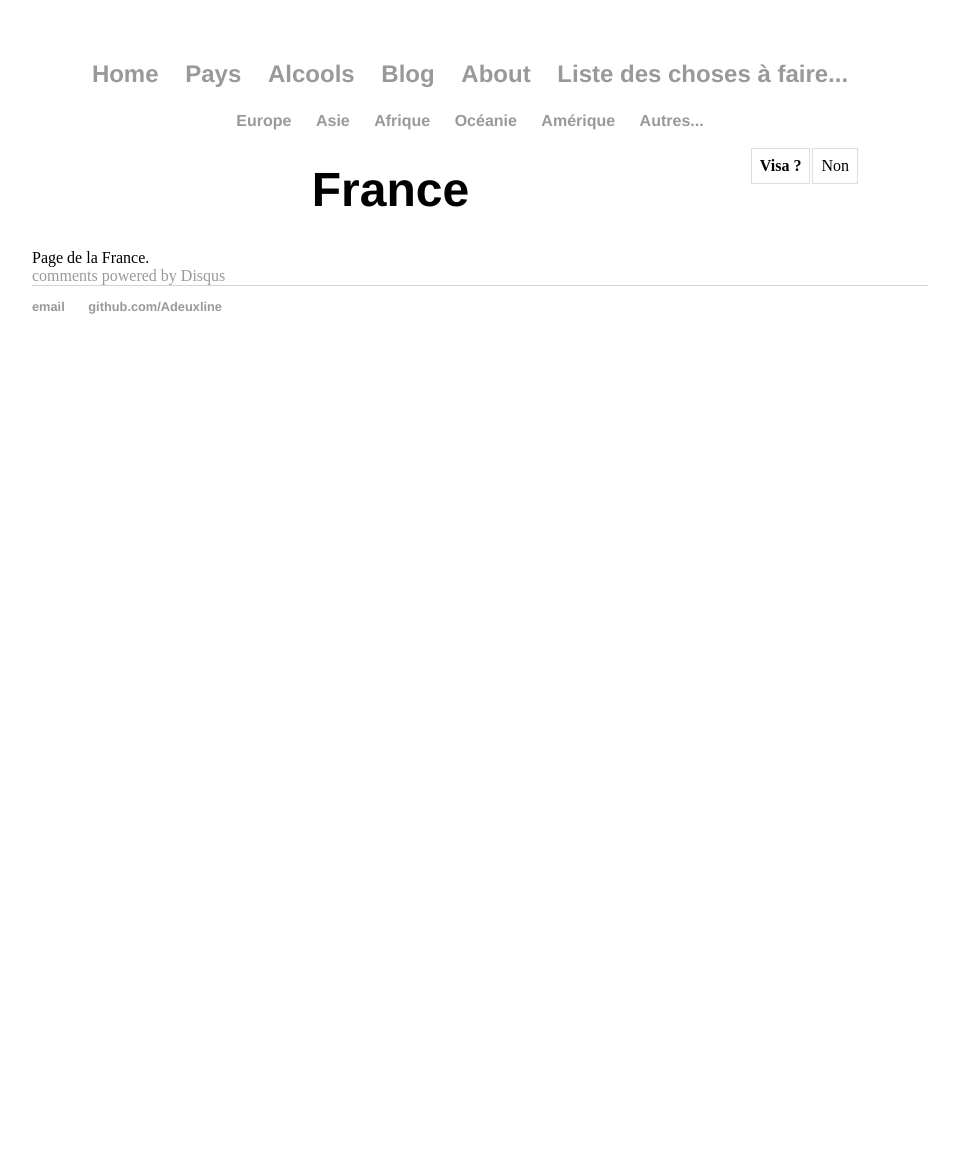
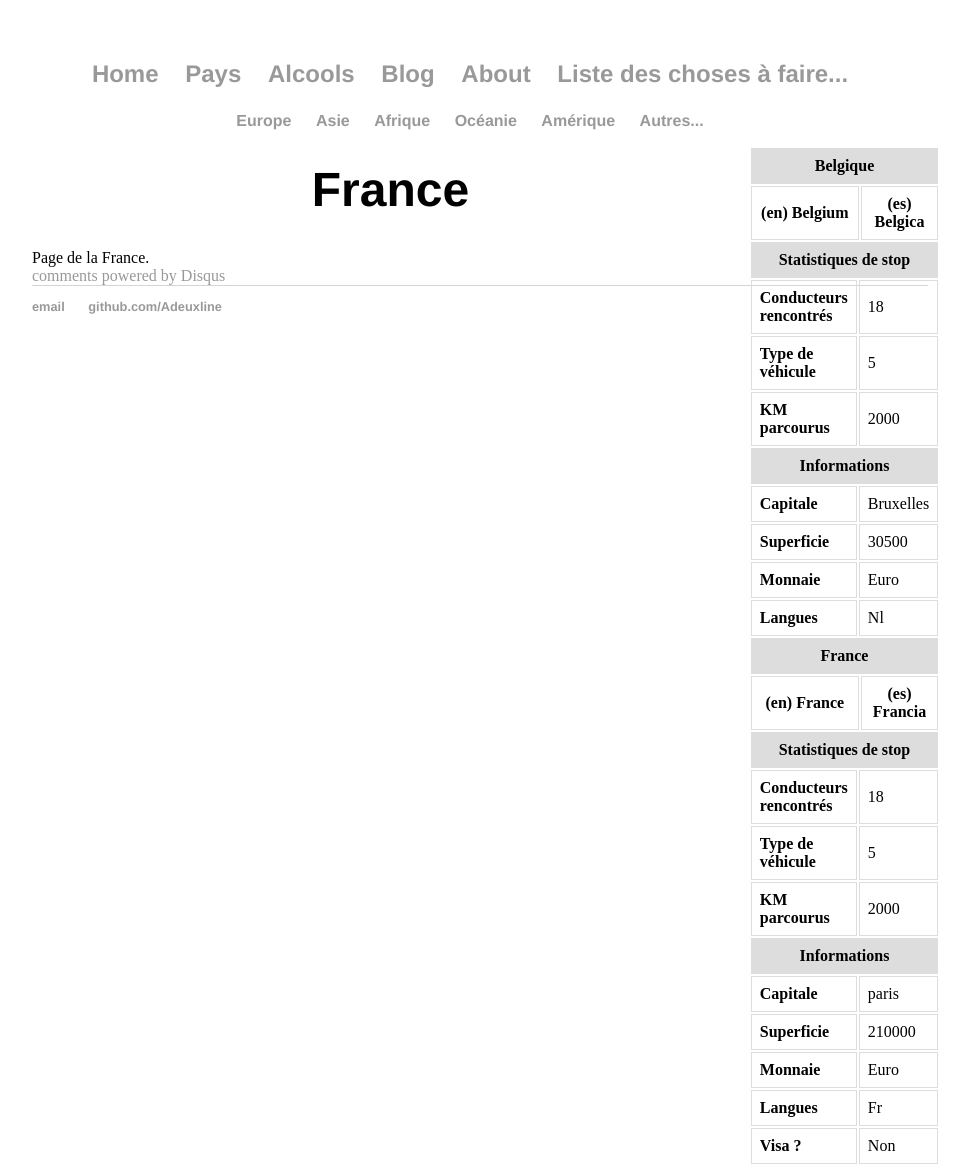
Before and after one commit to rlabe/adeuxline.github.io, a Jekyll site: the page built from _countries/france.html, in a window 1280 px wide. Shown: the whole page, without its empty margins (160-1129 px from the left). Built offline with Jekyll 4.4.1, drawn with Linux system fonts in a browser that asks for light colours; comment, search, counter and statistics services are not loaded; before the commit the page ends 900 px from its top, so only the background shows below that.

Commit message:
Update info_country.html

```diff
--- a/_includes/info_country.html
+++ b/_includes/info_country.html
@@ -1,6 +1,6 @@
  <div class="country" style="float:right; width:20%;">
     <table>
-        {% for country in site.collections.countries %}
+        {% for country in site.data.countries %}
         <tr>
             <th class="title" colspan="4">{{ country.nameFr }}</th>
         </tr>
```
